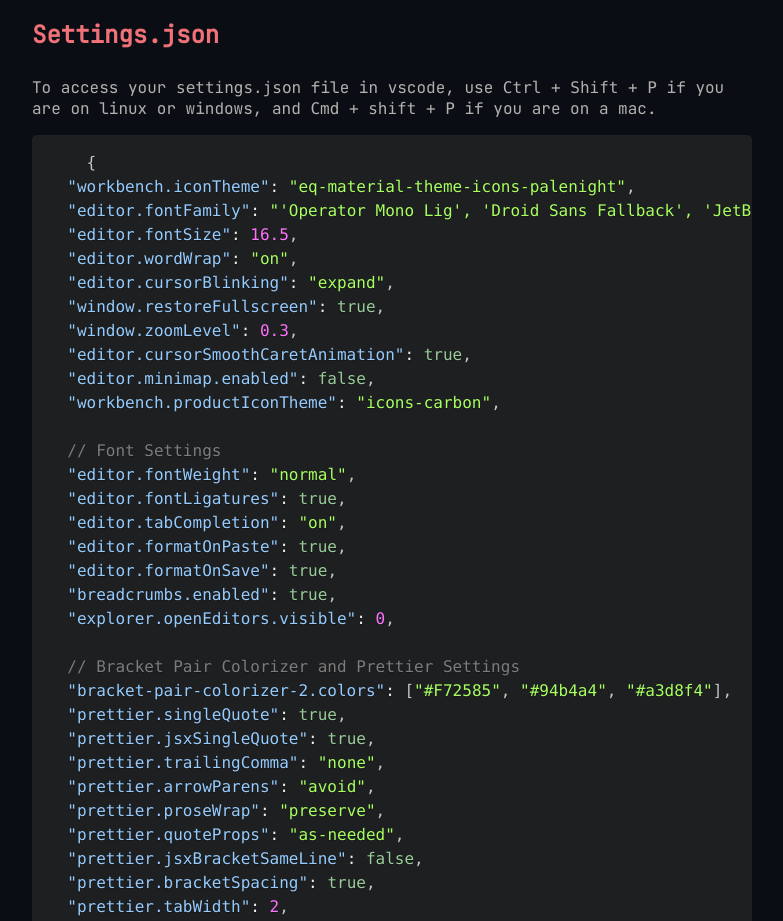
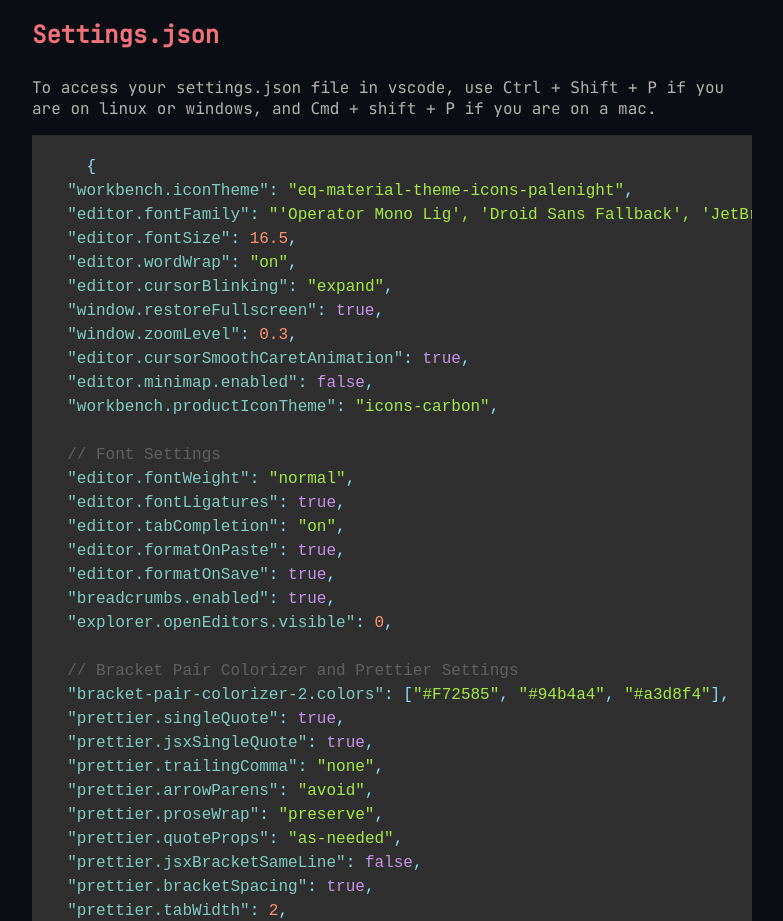
Before and after one commit to genzyy/genzyy_blogs, a React (Create React App) app: page /BlogPage in a window 1280 px wide. Shown: the part 1860-2781 px from the top of the page, without its empty margins (248-1031 px from the left). Built offline with nearby package versions, Linux system fonts and the light colour scheme.

Commit message:
title change on component render

```diff
--- a/package.json
+++ b/package.json
@@ -10,6 +10,7 @@
     "@testing-library/user-event": "^12.8.3",
     "react": "^17.0.1",
     "react-dom": "^17.0.1",
+    "react-helmet": "^6.1.0",
     "react-markdown": "^5.0.3",
     "react-router": "^5.2.0",
     "react-router-dom": "^5.2.0",
--- a/src/components/BlogPage.js
+++ b/src/components/BlogPage.js
@@ -3,7 +3,11 @@
 import Grid from '@material-ui/core/Grid';
 import { makeStyles } from '@material-ui/core/styles';
 import { Prism as SyntaxHighlighter } from 'react-syntax-highlighter';
-import { atomDark } from 'react-syntax-highlighter/dist/esm/styles/prism/';
+import {
+  atomDark,
+  materialDark
+} from 'react-syntax-highlighter/dist/esm/styles/prism/';
+import { Helmet } from 'react-helmet';
 import NavBar from './NavBar';
 import Readme from '../content/Vscode.md';
 import '../BlogPage.css';
@@ -14,7 +18,7 @@
   }
 }));
 
-const BlogPage = () => {
+const BlogPage = ({ title }) => {
   // State to preserve the text taken from the md file.
   const [text, setText] = useState('');
   const classes = useStyles();
@@ -31,7 +35,7 @@
     code: ({ language, value }) => {
       return (
         <SyntaxHighlighter
-          style={atomDark}
+          style={materialDark}
           language={language}
           children={value}
         />
@@ -41,6 +45,9 @@
 
   return (
     <>
+      <Helmet>
+        <title>{title ? title : 'Vscode Setup'}</title>
+      </Helmet>
       <NavBar />
       <Grid
         className='main_div'
--- a/src/components/CardsList.js
+++ b/src/components/CardsList.js
@@ -1,6 +1,6 @@
 import React from 'react';
 import Grid from '@material-ui/core/Grid';
-import { BrowserRouter as Router, Link } from 'react-router-dom';
+
 import ListItem from './ListItem';
 
 const CardsList = () => {
```
Also changed, not shown: 1 other file (tests, documents, lock files or other folders).
